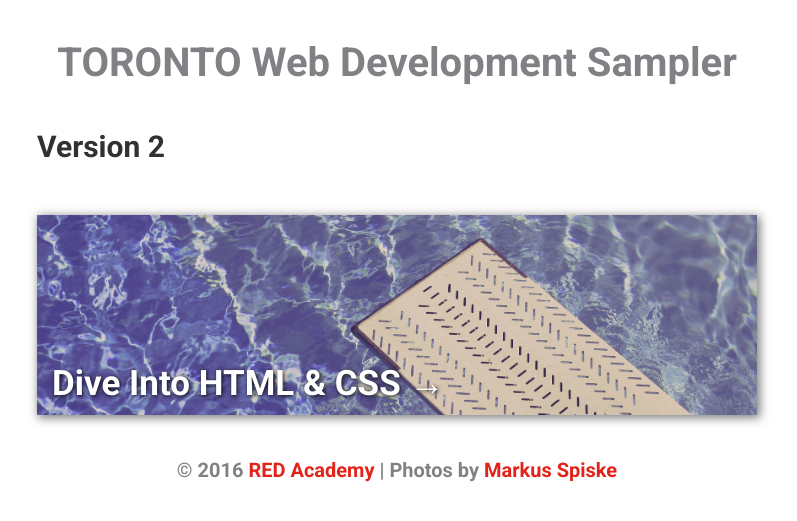
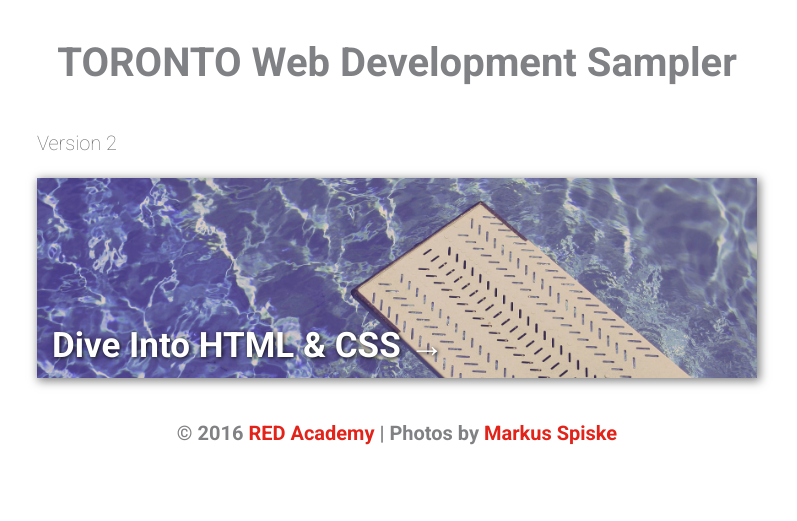
Before and after one commit to EdwinVD/RED-Academy-web-dev-sampler-V2, a plain HTML site: page index.html in a window 1280 px wide. Shown: the part 103-624 px from the top of the page, without its empty margins (243-1040 px from the left). Drawn offline with Linux system fonts and the light colour scheme.

Commit message:
update subtitle

```diff
--- a/index.html
+++ b/index.html
@@ -28,7 +28,7 @@
          <header class="masthead">
             <img src="img/red-logo.svg" class="logo" alt="RED Academy logo" />
             <h1>TORONTO Web Development Sampler</h1>
-            <h2>Version 2</h2>
+            <div>Version 2</div>
          </header>
 
          <section class="content">
```
